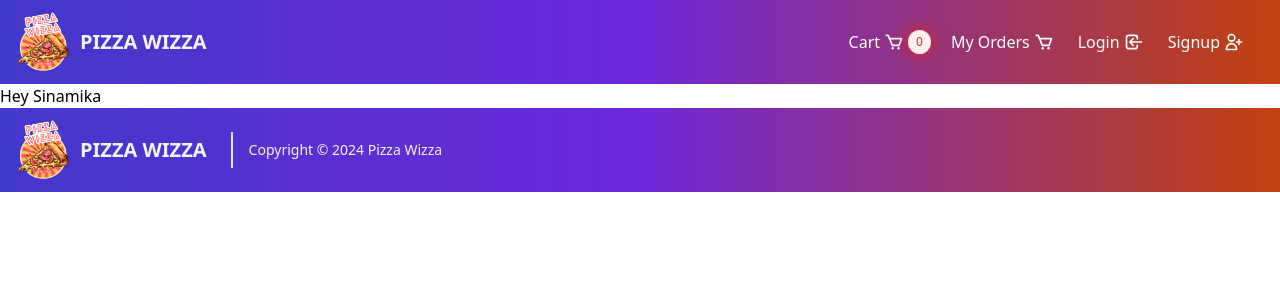
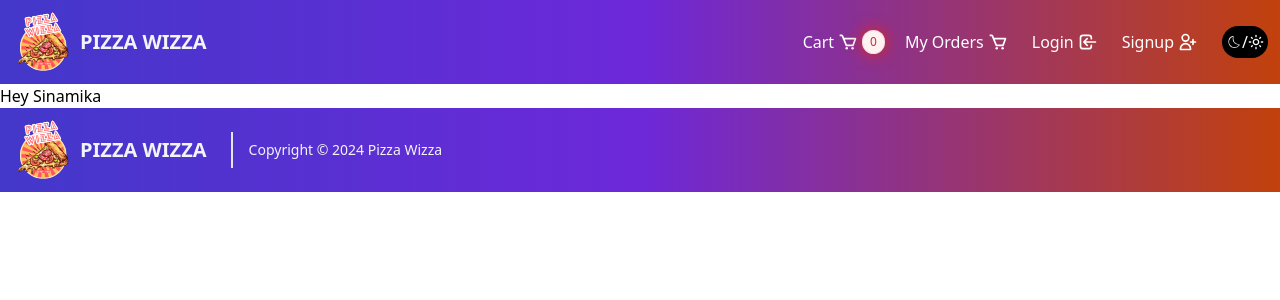
Before and after one commit to baized1245/Pizza-wizza, a Next.js app: page / in a window 1280 px wide. Shown: the top 300 px of the page. Built offline with nearby package versions, Linux system fonts and the light colour scheme.

Commit message:
Impliment dark theme

```diff
--- a/src/components/layouts/Navbar.js
+++ b/src/components/layouts/Navbar.js
@@ -3,8 +3,13 @@ import Link from "next/link";
 import React from "react";
 import { BiCart } from "react-icons/bi";
 import { HiOutlineLogin, HiOutlineUserAdd } from "react-icons/hi";
+import { CiDark } from "react-icons/ci";
+import { MdOutlineLightMode } from "react-icons/md";
+import { useTheme } from "next-themes";
 
 const Navbar = () => {
+  const { theme, setTheme } = useTheme();
+
   return (
     <header className="text-white-100 sticky top-0 z-50 bg-gradient-to-r from-indigo-700 via-violet-700 to-orange-700 body-font">
       <div className="container mx-auto flex flex-wrap p-3 flex-col md:flex-row items-center">
@@ -50,6 +55,13 @@ const Navbar = () => {
             <HiOutlineUserAdd className="w-5 h-5 mx-1" />
           </Link>
         </nav>
+        <button
+          onClick={() => setTheme(theme === "dark" ? "light" : "dark")}
+          className="text-white bg-black rounded-full p-1 dark:text-black dark:bg-white flex items-center"
+        >
+          <CiDark className="size-4" /> /
+          <MdOutlineLightMode className="size-4" />
+        </button>
       </div>
     </header>
   );
```
